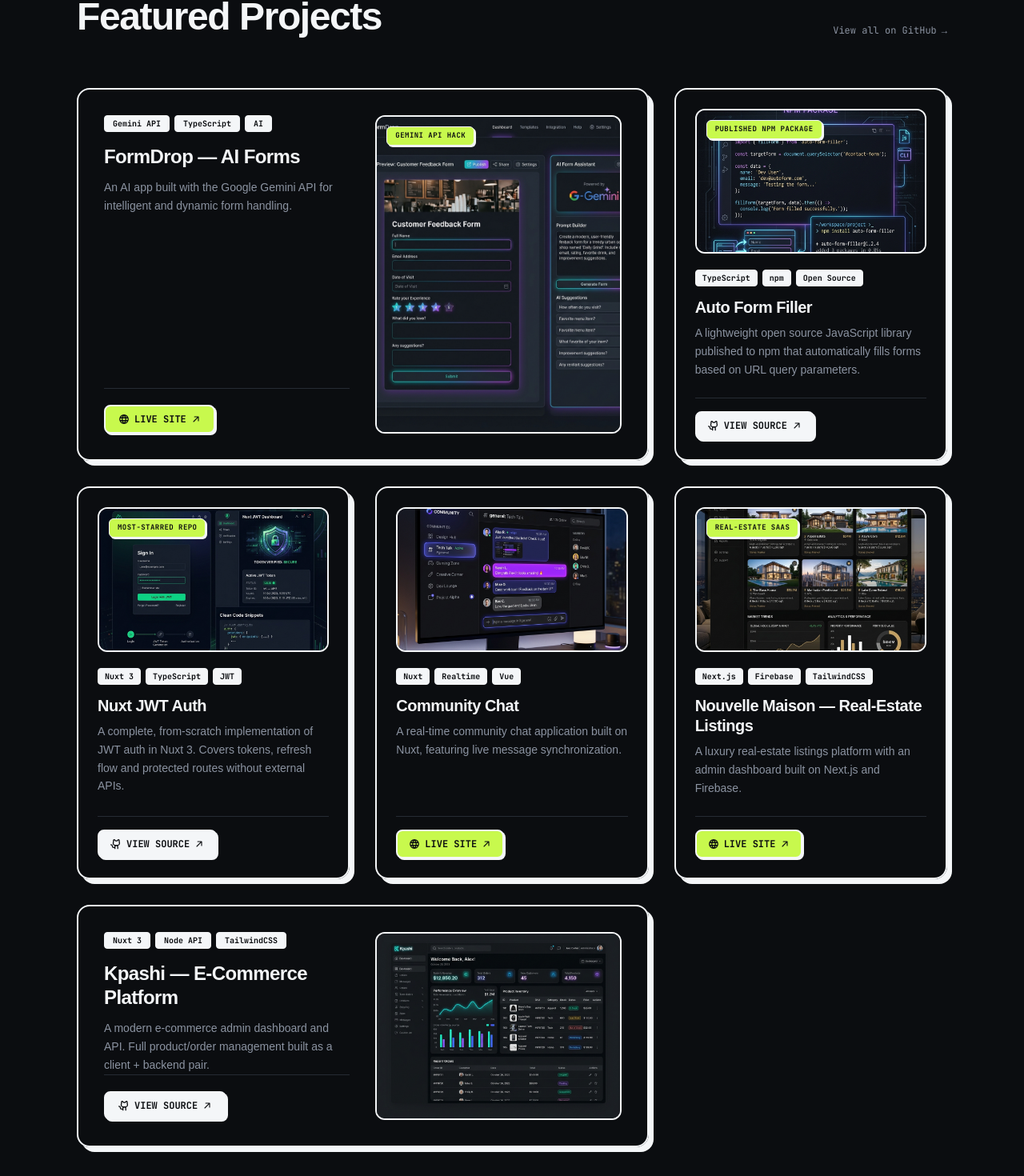
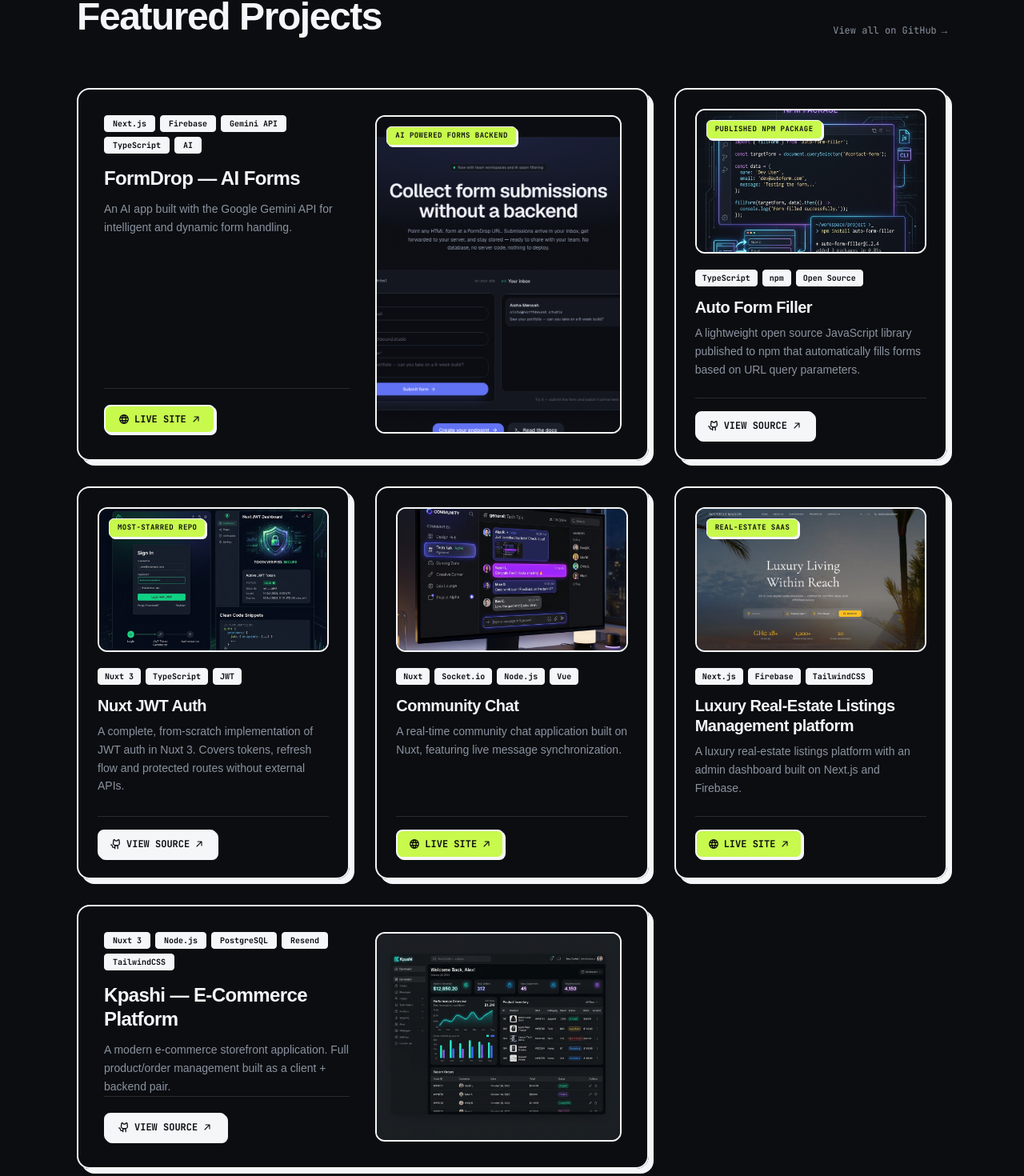
Before and after one commit to cnaallotey/my-portforlio, a Next.js app: page / in a window 1280 px wide. Shown: the part 3526-4996 px from the top of the page at 80% size. Built offline with nearby package versions, Linux system fonts and the light colour scheme; a web font is replaced by a local one.

Commit message:
project setup

```diff
--- a/src/app/page.tsx
+++ b/src/app/page.tsx
@@ -688,10 +688,10 @@ export default function Home() {
             <ProjectCard
               title="FormDrop — AI Forms"
               blurb="An AI app built with the Google Gemini API for intelligent and dynamic form handling."
-              tags={["Gemini API", "TypeScript", "AI"]}
-              image="/projects/formdrop.png"
+              tags={["Next.js", "Firebase", "Gemini API", "TypeScript", "AI"]}
+              image="/projects/formdrop2.png"
               liveLink="https://formdrop-one.vercel.app"
-              badge="Gemini API Hack"
+              badge="AI powered forms Backend"
               layout="wide"
             />
           </motion.div>
@@ -724,7 +724,7 @@ export default function Home() {
             <ProjectCard
               title="Community Chat"
               blurb="A real-time community chat application built on Nuxt, featuring live message synchronization."
-              tags={["Nuxt", "Realtime", "Vue"]}
+              tags={["Nuxt", "Socket.io", "Node.js", "Vue"]}
               image="/projects/community_chat.png"
               liveLink="https://community-chat-phi.vercel.app"
               layout="compact"
@@ -734,8 +734,8 @@ export default function Home() {
           <motion.div variants={reveal} className="md:col-span-8">
             <ProjectCard
               title="Kpashi — E-Commerce Platform"
-              blurb="A modern e-commerce admin dashboard and API. Full product/order management built as a client + backend pair."
-              tags={["Nuxt 3", "Node API", "TailwindCSS"]}
+              blurb="A modern e-commerce storefront application. Full product/order management built as a client + backend pair."
+              tags={["Nuxt 3", "Node.js", "PostgreSQL", "Resend", "TailwindCSS"]}
               image="/projects/kpashi.png"
               codeLink="https://github.com/cnaallotey"
               layout="wide"
@@ -747,10 +747,10 @@ export default function Home() {
             className="md:col-span-4 md:col-start-9 md:row-start-2"
           >
             <ProjectCard
-              title="Nouvelle Maison — Real-Estate Listings"
+              title="Luxury Real-Estate Listings Management platform"
               blurb="A luxury real-estate listings platform with an admin dashboard built on Next.js and Firebase."
               tags={["Next.js", "Firebase", "TailwindCSS"]}
-              image="/projects/nouvelle_maison.png"
+              image="/projects/nm-app.png"
               liveLink="https://nouvelle-maison-application-nu.vercel.app"
               badge="Real-Estate SaaS"
               layout="compact"
```
Also changed, not shown: public/projects/formdrop2.png (added), public/projects/nm-app.png (added).
